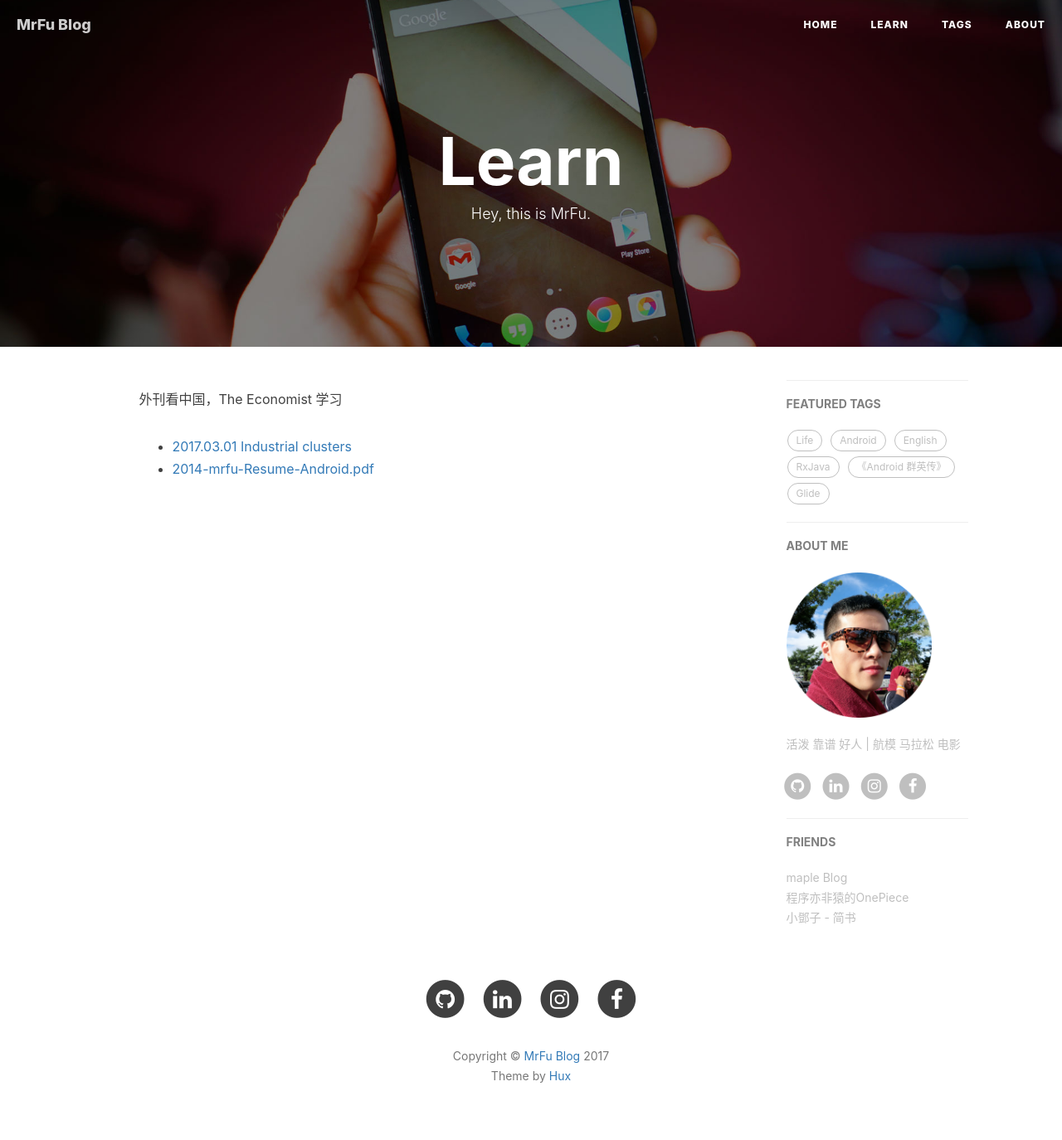
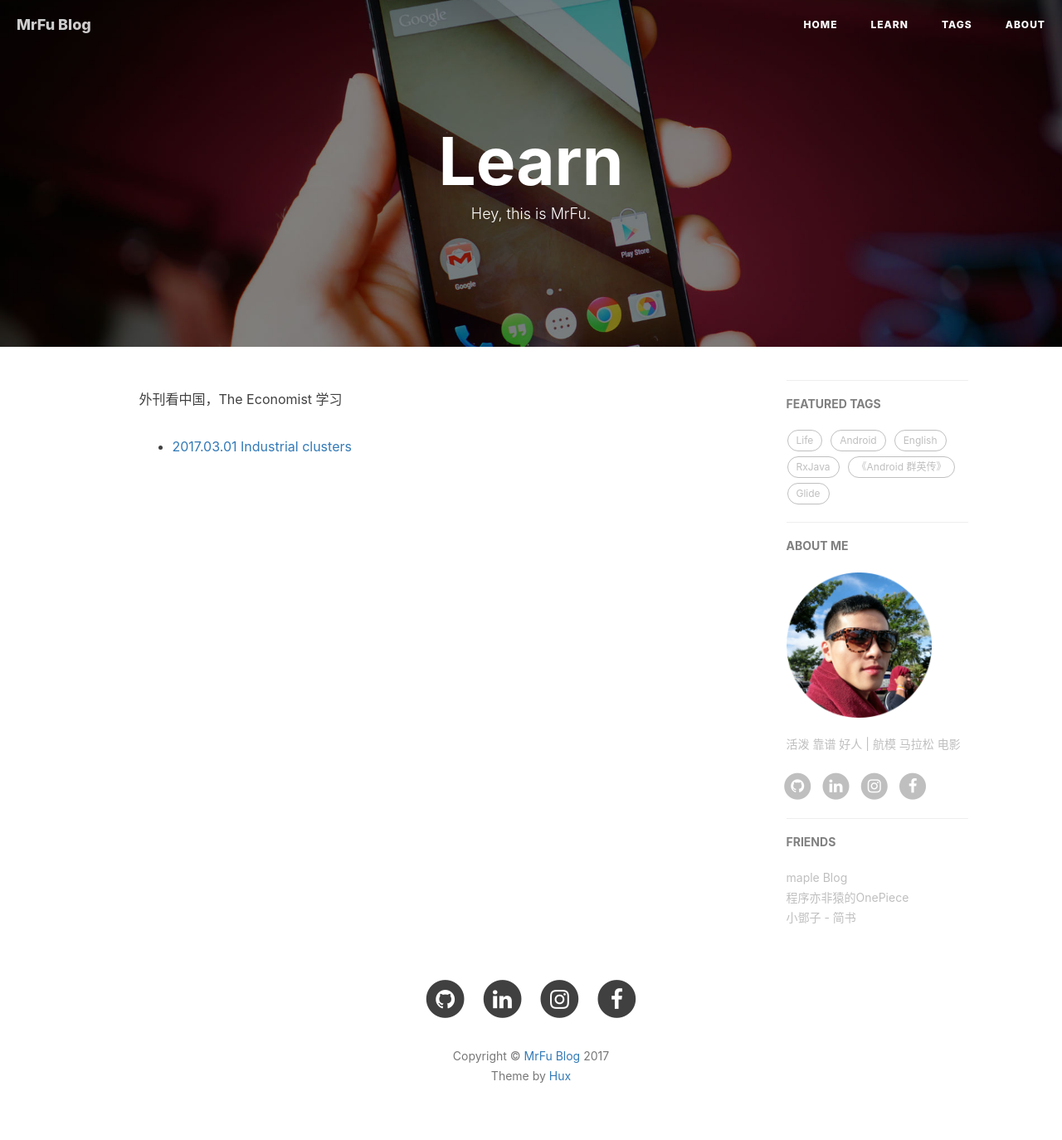
Before and after one commit to MrFuFuFu/mrfufufu.github.io, a Jekyll site: the page built from learn.html, in a window 1280 px wide. Shown: the whole page at 83% size. Built offline with Jekyll 4.4.1, drawn with Linux system fonts in a browser that asks for light colours; nearby versions of some CDN libraries; comment, search, counter and statistics services are not loaded.

Commit message:
add economist

```diff
--- a/learn.html
+++ b/learn.html
@@ -10,8 +10,7 @@
     <p>外刊看中国，The Economist 学习</p>
 
     <ul class="active-list">
-        <li><a href="{{site.baseUrl}}/attach/economist/2017-03-01-Industrial-clusters.pdf"> 2017.03.01 Industrial clusters </a></li>
-        <li><a href="{{site.baseUrl}}/attach/economist/2014-mrfu-Resume-Android.pdf"> 2014-mrfu-Resume-Android.pdf </a></li>
+        <li><a href="{{site.baseUrl}}/attach/TheEconomist/2017-03-01-Industrial-clusters.pdf"> 2017.03.01 Industrial clusters </a></li>
     </ul>
 </div>
 
```
Also changed, not shown: 1 other file.
